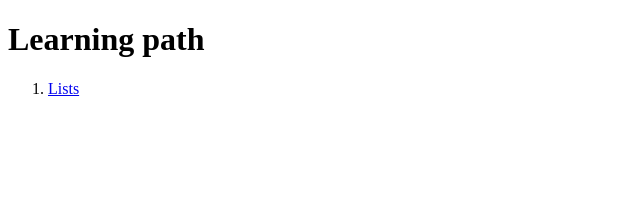
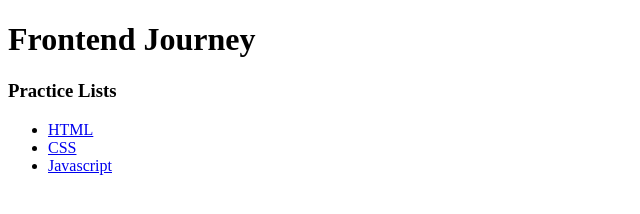
Before and after one commit to nayem-ahmedz/web-dev, a plain HTML site: page index.html in a window 1280 px wide. Shown: the whole page, without its empty margins (0-640 px from the left). Drawn offline with Linux system fonts and the light colour scheme; files that its build step writes are made by us from their sources.

Commit message:
Update index.html

```diff
--- a/index.html
+++ b/index.html
@@ -4,11 +4,15 @@
     <meta charset="UTF-8">
     <meta name="viewport" content="width=device-width, initial-scale=1.0">
     <title>Frontend Journey | Web Development</title>
+    <link rel="stylesheet" href="/styles.css">
 </head>
 <body>
-    <h1>Learning path</h1>
-    <ol>
-        <li> <a href="/practices/lists.html">Lists</a> </li>
-    </ol>
+    <h1>Frontend Journey</h1>
+    <h3>Practice Lists</h3>
+    <ul class="basic-list">
+        <li> <a href="/practices/html/list.html">HTML</a> </li>
+        <li> <a href="/practices/css/list.html">CSS</a> </li>
+        <li> <a href="/practices/js/list.html">Javascript</a> </li>
+    </ul>
 </body>
 </html>
```
